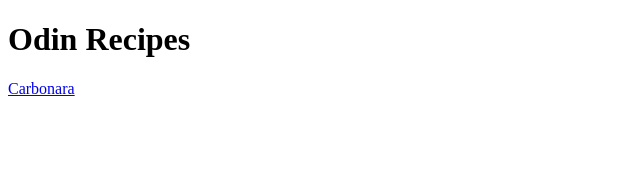
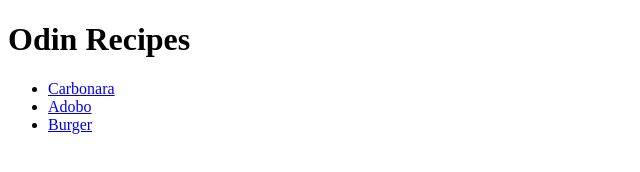
Before and after one commit to gabisgood-alldatime/odin-recipes, a plain HTML site: page index.html in a window 1280 px wide. Shown: the whole page, without its empty margins (0-640 px from the left). Drawn offline with Linux system fonts and the light colour scheme.

Commit message:
Updated recipe list in index

```diff
--- a/index.html
+++ b/index.html
@@ -7,6 +7,10 @@
 </head>
 <body>
     <h1>Odin Recipes</h1>
-    <a href="recipes/carbonara.html">Carbonara</a>
+        <ul>
+            <li><a href="recipes/carbonara.html">Carbonara</a></li>
+            <li><a href="recipes/adobo.html">Adobo</a></li>
+            <li><a href="recipes/burger.html">Burger</a></li>
+        </ul>
 </body>
 </html>
```
